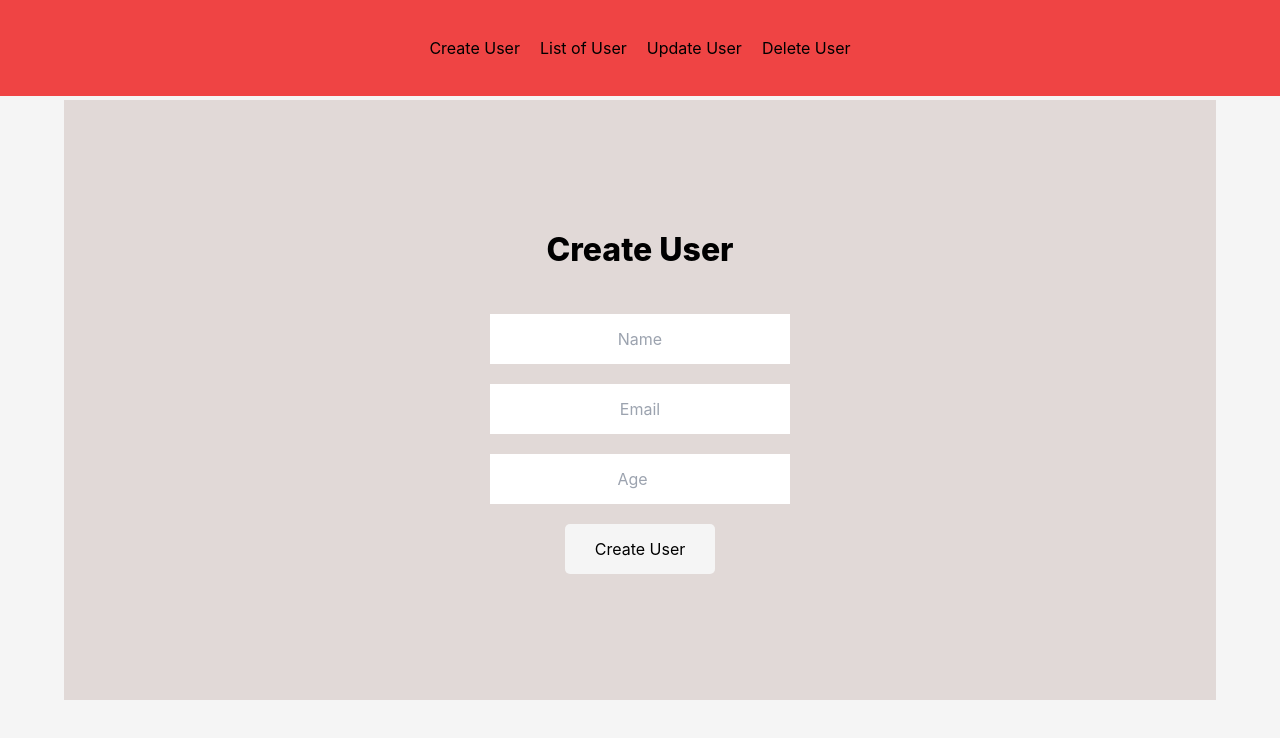
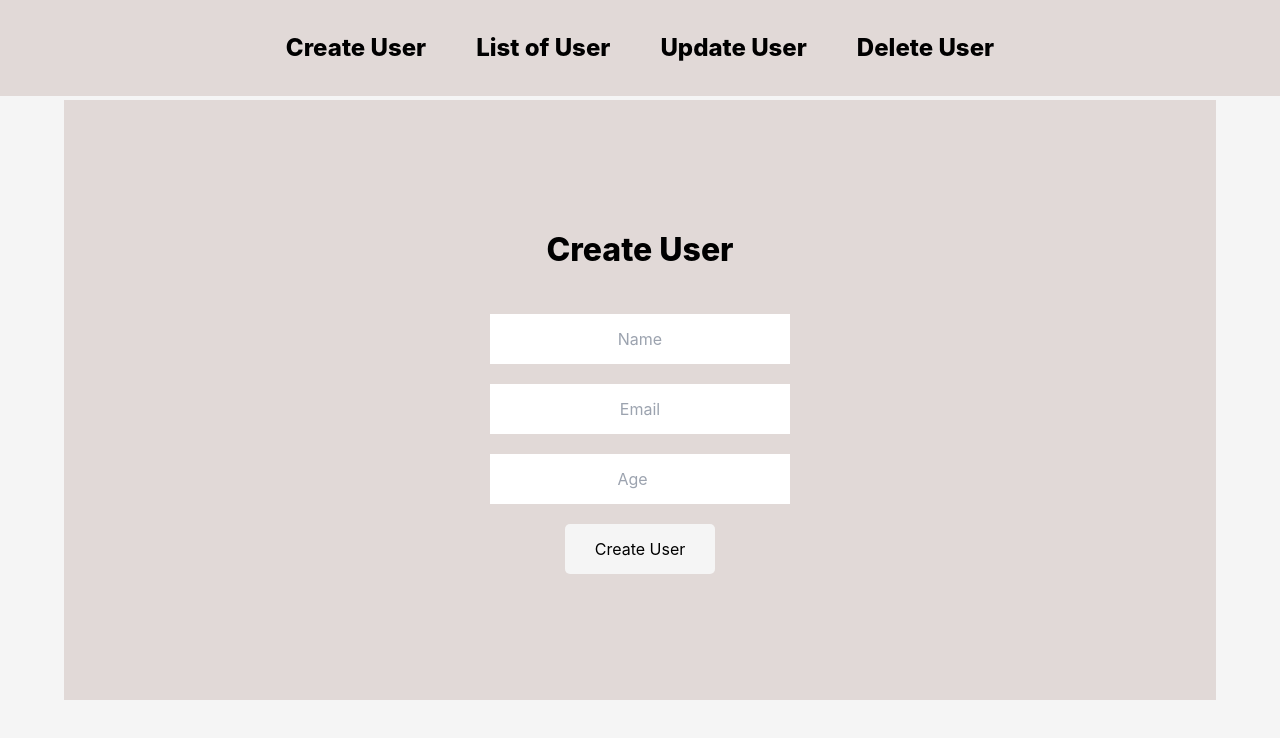
Before and after one commit to rosesarerosieee/crud-web-app, a React (Create React App) app: page / in a window 1280 px wide. Shown: the top 738 px of the page. Built offline with nearby package versions, Linux system fonts and the light colour scheme.

Commit message:
Finalized the design of my navbar and addded Icon

```diff
--- a/public/index.html
+++ b/public/index.html
@@ -2,7 +2,7 @@
 <html lang="en">
   <head>
     <meta charset="utf-8" />
-    <link rel="icon" href="%PUBLIC_URL%/favicon.ico" />
+    <link rel="icon" href="crud.png"/>
     <meta name="viewport" content="width=device-width, initial-scale=1" />
     <meta name="theme-color" content="#000000" />
     <meta
--- a/src/components/navbar.jsx
+++ b/src/components/navbar.jsx
@@ -3,8 +3,8 @@ import { Link } from "react-router-dom";
 const Navbar = () => {
   return (
     <>
-      <div className="w-full h-[12vh] bg-red-500 flex items-center justify-center fixed top-0">
-        <ul className="flex items-center justify-center w-full h-full gap-[20px]">
+      <div className="w-full h-[12vh] bg-[#e1d9d7]  flex items-center justify-center fixed top-0 font-extrabold xl:text-[1.5rem]">
+        <ul className="flex items-center justify-center w-full h-full gap-[20px] xl:gap-[50px]">
           <li>
             <Link to="/" className="cursor-pointer">
               Create User
@@ -26,8 +26,6 @@ const Navbar = () => {
             </Link>
           </li>
         </ul>
-
-
       </div>
     </>
   );
```
Also changed, not shown: public/crud.png (added).
